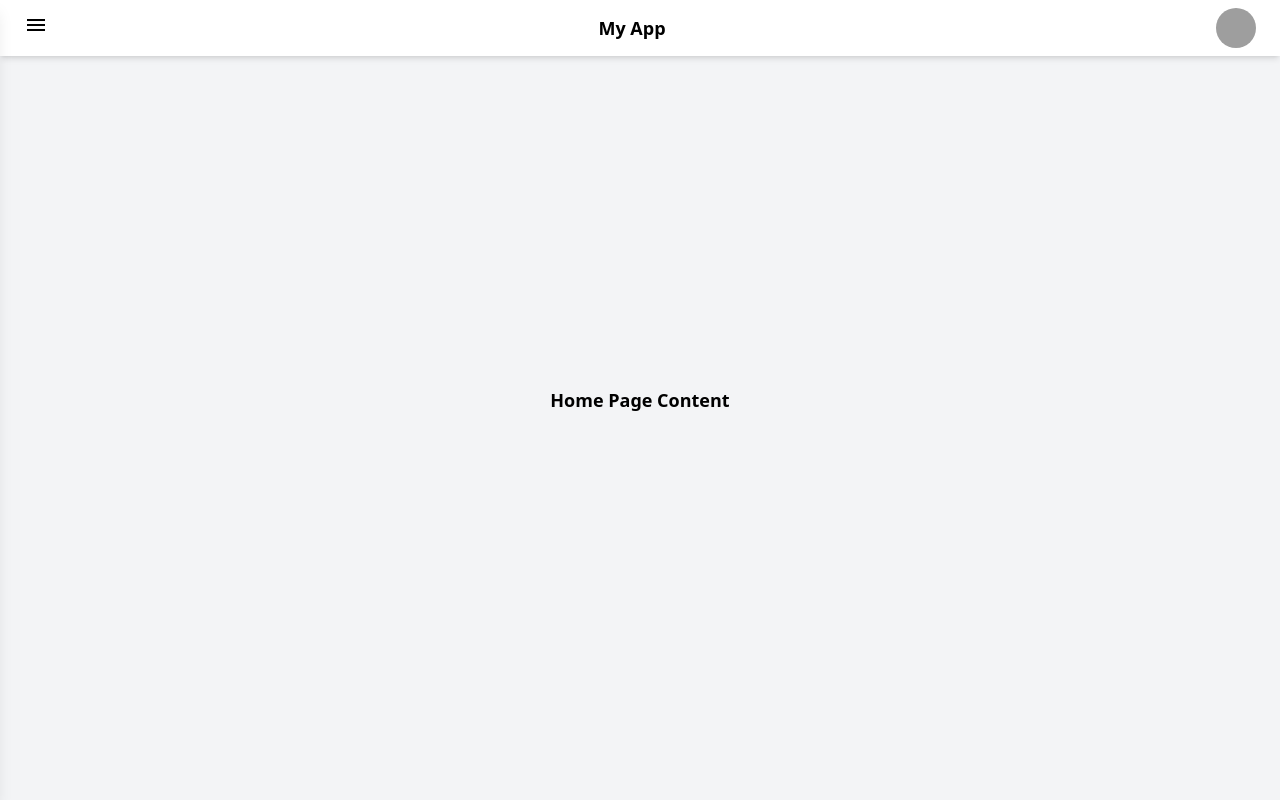
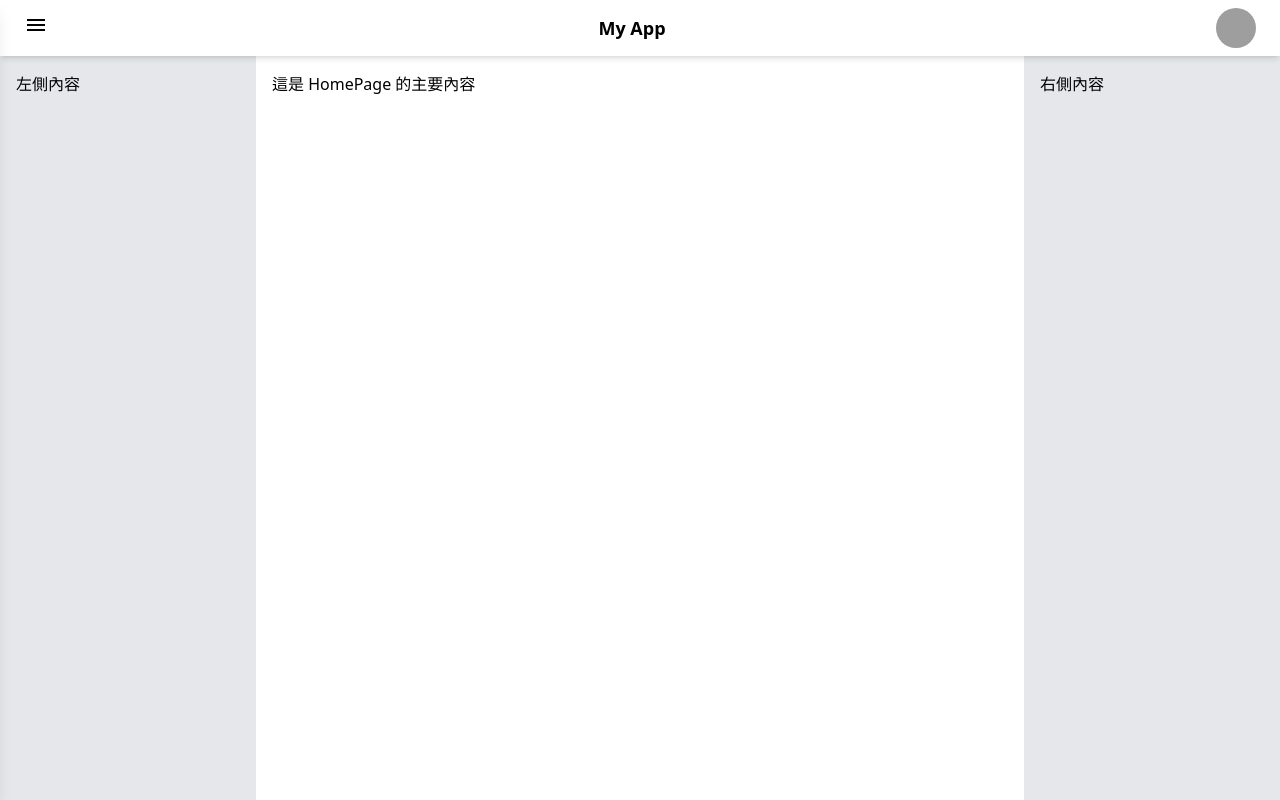
Before and after one commit to OnlyMouthman/Jerry2025, a Vue app: page / in a window 1280 px wide. Built offline with nearby package versions, Linux system fonts and the light colour scheme; grey boxes are pictures that could not be loaded.

Commit message:
[Add]增加components-BaseLayout.vue

```diff
--- /dev/null
+++ b/src/components/BaseLayout.vue
@@ -0,0 +1,50 @@
+<template>
+    <div class="flex flex-col h-screen w-full bg-gray-100">
+      <!-- Header -->
+      <Header :toggleSidebar="toggleSidebar" />
+
+      <!-- Sidebar -->
+      <Sidebar :isOpen="isSidebarOpen" :closeSidebar="closeSidebar" />
+
+      <!-- Main Content -->
+      <main class="pt-14 flex items-center justify-center flex-1">
+        <!-- 左側區塊 -->
+        <aside class="hidden md:flex md:w-1/3 lg:w-1/5 bg-gray-200 p-4 h-full">
+          <slot name="left"></slot>
+        </aside>
+
+        <!-- 中間主要內容區塊 -->
+        <section class="flex-1 bg-white p-4 h-full">
+          <slot name="center"></slot>
+        </section>
+
+        <!-- 右側區塊 -->
+        <aside class="hidden lg:flex lg:w-1/5 bg-gray-200 p-4 h-full">
+          <slot name="right"></slot>
+        </aside>
+      </main>
+    </div>
+  </template>
+
+  <script>
+  import { ref } from "vue";
+  import Header from "./Header.vue";
+  import Sidebar from "./Sidebar.vue";
+
+  export default {
+    components: { Header, Sidebar },
+    setup() {
+      const isSidebarOpen = ref(false);
+
+      const toggleSidebar = () => {
+        isSidebarOpen.value = !isSidebarOpen.value;
+      };
+
+      const closeSidebar = () => {
+        isSidebarOpen.value = false;
+      };
+
+      return { isSidebarOpen, toggleSidebar, closeSidebar };
+    },
+  };
+  </script>
--- /dev/null
+++ b/src/views/AboutPage.vue
@@ -0,0 +1,21 @@
+<template>
+    <BaseLayout>
+      <template #left>
+        <p>這是 AboutPage 的左側內容</p>
+      </template>
+
+      <p>這是 AboutPage 的主要內容</p>
+
+      <template #right>
+        <p>這是 AboutPage 的右側內容</p>
+      </template>
+    </BaseLayout>
+  </template>
+
+  <script>
+  import BaseLayout from "../components/BaseLayout.vue";
+
+  export default {
+    components: { BaseLayout },
+  };
+  </script>
--- a/src/views/HomePage.vue
+++ b/src/views/HomePage.vue
@@ -1,37 +1,23 @@
 <template>
-    <div class="relative h-screen w-screen bg-gray-100">
-      <!-- Header -->
-      <Header :toggleSidebar="toggleSidebar" />
+  <BaseLayout>
+    <template #left>
+      <p>左側內容</p>
+    </template>
 
-      <!-- Sidebar -->
-      <Sidebar :isOpen="isSidebarOpen" :closeSidebar="closeSidebar" />
+    <template #center>
+      <p>這是 HomePage 的主要內容</p>
+    </template>
 
-      <!-- Main Content -->
-      <main class="pt-14 flex items-center justify-center h-[calc(100vh-56px)]">
-        <p class="text-center text-lg font-semibold">Home Page Content</p>
-      </main>
-    </div>
-  </template>
+    <template #right>
+      <p>右側內容</p>
+    </template>
+  </BaseLayout>
+</template>
 
-  <script>
-  import { ref } from "vue";
-  import Header from "../components/Header.vue";
-  import Sidebar from "../components/Sidebar.vue";
+<script>
+import BaseLayout from "../components/BaseLayout.vue";
 
-  export default {
-    components: { Header, Sidebar },
-    setup() {
-      const isSidebarOpen = ref(false);
-
-      const toggleSidebar = () => {
-        isSidebarOpen.value = !isSidebarOpen.value;
-      };
-
-      const closeSidebar = () => {
-        isSidebarOpen.value = false;
-      };
-
-      return { isSidebarOpen, toggleSidebar, closeSidebar };
-    },
-  };
-  </script>
+export default {
+  components: { BaseLayout },
+};
+</script>
```
